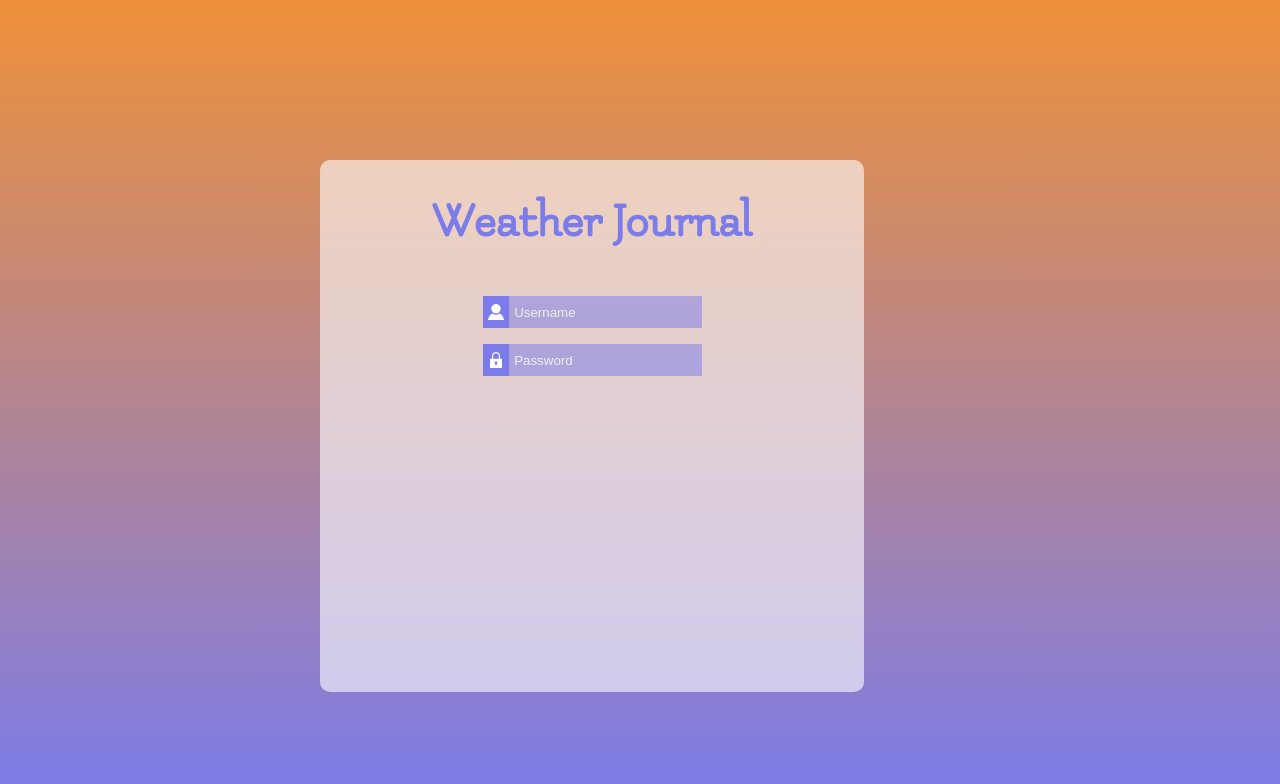
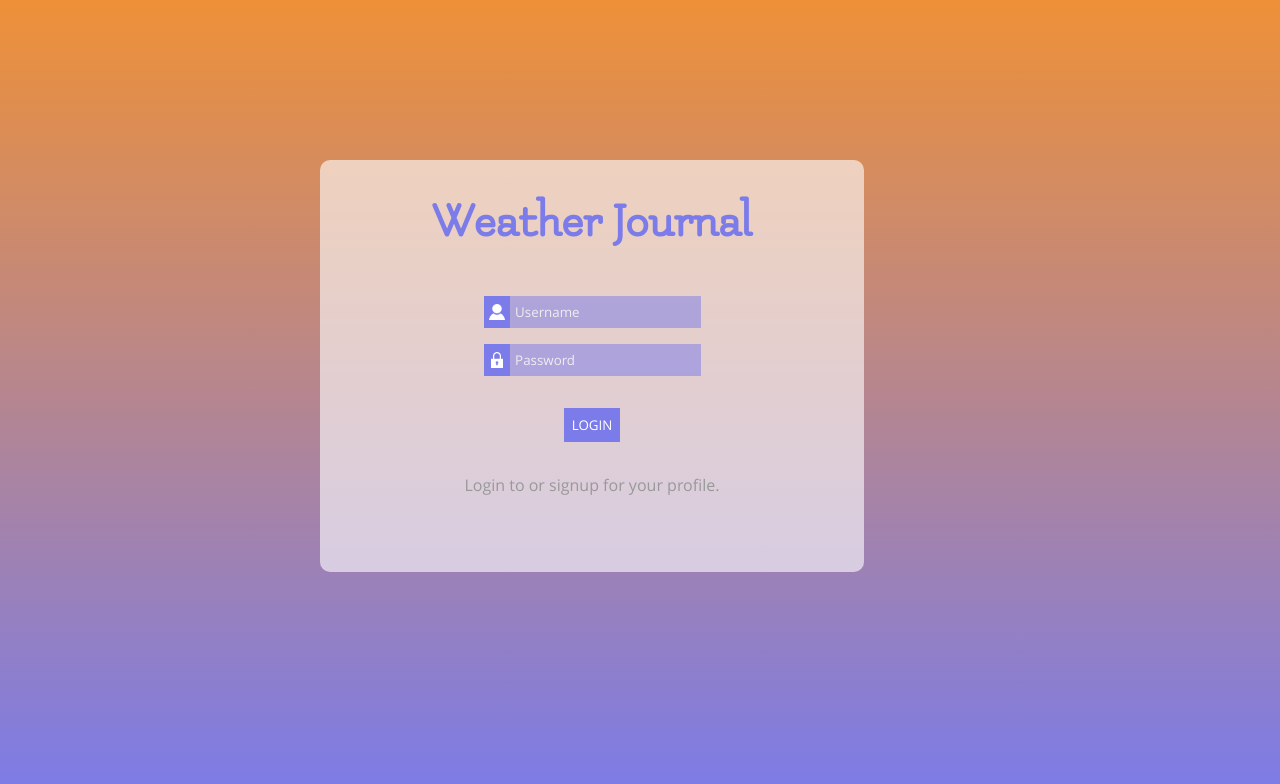
Before and after one commit to LanceStasinski/FEND-03-WeatherJournalApp-React, a React (Create React App) app in the folder client/: page / in a window 1280 px wide. Shown: the top 784 px of the page. Built offline with nearby package versions, Linux system fonts and the light colour scheme.

Commit message:
feat: Add login page

```diff
--- a/client/src/components/authentication/AuthCard.tsx
+++ b/client/src/components/authentication/AuthCard.tsx
@@ -3,7 +3,7 @@ import styled from "styled-components";
 
 import personIcon from "../../assets/personIcon.png";
 import lockIcon from "../../assets/lockIcon.png";
-import { Card, Form, Title } from "../../styles/styles";
+import { Card, Form, Title, Button } from "../../styles/styles";
 import Input from "./Input";
 
 const LoginCard = styled(Card)`
@@ -14,7 +14,7 @@ const LoginCard = styled(Card)`
   padding: 1rem;
   background-color: rgba(256, 256, 256, 0.6);
   box-shadow: none;
-  height: 500px;
+  height: 380px;
 
   @media (min-width: 768px) {
     width: 40%;
@@ -22,14 +22,23 @@ const LoginCard = styled(Card)`
   }
 `;
 
+const StyledP = styled.p`
+  font-family: "Open Sans", sans-serif;
+  color: #999;
+  text-align: center;
+  margin-top: 2rem;
+`;
+
 const AuthCard: React.FC = () => {
   return (
     <LoginCard>
       <Title>Weather Journal</Title>
       <Form>
-        <Input name="username" image={personIcon} />
-        <Input name="password" image={lockIcon} />
+        <Input name="username" image={personIcon} type="text" />
+        <Input name="password" image={lockIcon} type="password" />
+        <Button>LOGIN</Button>
       </Form>
+      <StyledP>Login to or signup for your profile.</StyledP>
     </LoginCard>
   );
 };
--- a/client/src/components/authentication/Input.tsx
+++ b/client/src/components/authentication/Input.tsx
@@ -7,7 +7,9 @@ import {
   StyledInput,
 } from "../../styles/styles";
 
-const Input: React.FC<{ name: string; image: string }> = (props) => {
+const Input: React.FC<{ name: string; image: string; type: string; }> = (
+  props
+) => {
   const capitalizedName =
     props.name.charAt(0).toUpperCase() + props.name.slice(1);
   return (
@@ -21,6 +23,7 @@ const Input: React.FC<{ name: string; image: string }> = (props) => {
         id={props.name}
         name={props.name}
         placeholder={capitalizedName}
+        type={props.type}
       />
     </LoginField>
   );
--- a/client/src/styles/styles.tsx
+++ b/client/src/styles/styles.tsx
@@ -25,7 +25,6 @@ export const Title = styled.h1`
   font-size: 50px;
 `;
 
-
 export const Card = styled.div`
   margin: 0;
   border-radius: 10px;
@@ -44,7 +43,7 @@ export const LoginField = styled.div`
   display: flex;
   justify-content: flex-start;
   margin-bottom: 1rem;
-`
+`;
 
 export const IconPortraitFrame = styled.div`
   width: 32px;
@@ -53,22 +52,37 @@ export const IconPortraitFrame = styled.div`
   display: flex;
   justify-content: center;
   align-items: center;
-`
+`;
 export const IconPortrait = styled.img`
   width: 16px;
   height: 16px;
-`
+`;
 
 export const StyledInput = styled.input`
   background-color: rgba(123, 123, 233, 0.5);
+  font-family: "Open Sans", sans-serif;
   border: none;
   padding: 0 5px;
   width: 100%;
-  color: #FFF;
+  color: #fff;
   &::placeholder {
-    color: #EEE;
+    color: #eee;
   }
   &:focus {
     outline: none;
+    background-color: rgb(238, 144, 56);
   }
-`
+`;
+
+export const Button = styled.button`
+  font-family: 'Open Sans', sans-serif;
+  border: none;
+  margin-top: 1rem;
+  padding: 0.5rem;
+  background-color: rgb(123, 123, 233);
+  color: #FFF;
+  &:hover {
+    background-color: rgb(238, 144, 56);
+    cursor: pointer;
+  }
+`;
```
